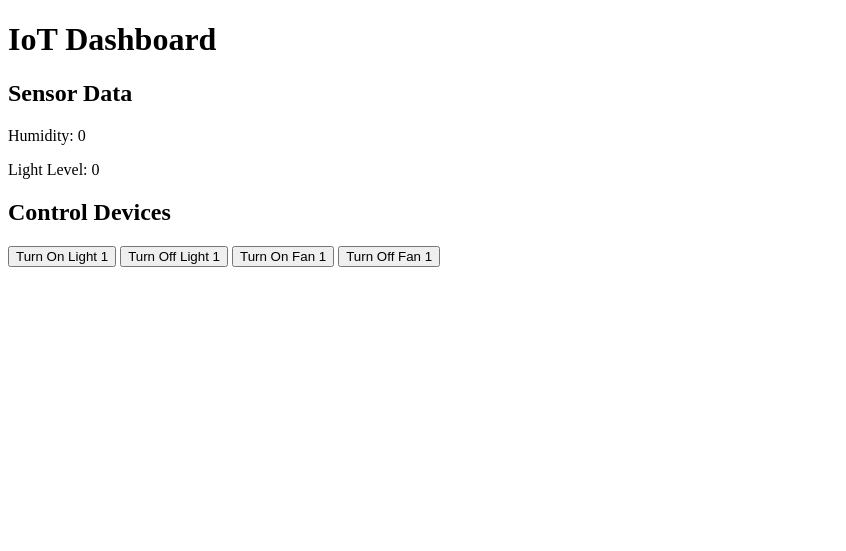
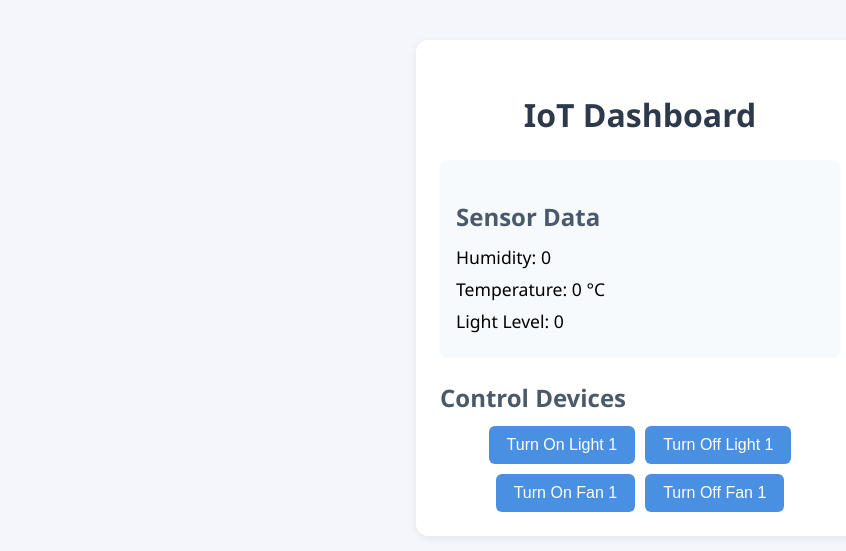
Before and after one commit to HoenMike/IoT-Lab1, a Flask app: page / in a window 1280 px wide. Shown: the top 551 px of the page, without its empty margins (0-846 px from the left). Run offline with Flask 3, Linux system fonts and the light colour scheme.

Commit message:
Add temperature sensor data handling and update UI

```diff
--- a/app.py
+++ b/app.py
@@ -10,6 +10,7 @@ mqttPassword = "MHL9Od957yL7o9tP"  # Optional
 
 sensor_data = {
     "humidity": 0,
+    "temperature": 0,
     "light_level": 0
 }
 
@@ -19,7 +20,8 @@ def on_connect(client, userdata, flags, rc):
 def on_message(client, userdata, msg):
     data = msg.payload.decode().split(',')
     sensor_data["humidity"] = float(data[0])
-    sensor_data["light_level"] = int(data[1])
+    sensor_data["temperature"] = float(data[1])
+    sensor_data["light_level"] = int(data[2])
 
 mqttClient = mqtt.Client()
 mqttClient.username_pw_set(mqttUser, mqttPassword)  # Optional
--- a/templates/index.html
+++ b/templates/index.html
@@ -5,24 +5,85 @@
     <meta name="viewport" content="width=device-width, initial-scale=1.0">
     <title>IoT Dashboard</title>
     <script src="https://code.jquery.com/jquery-3.6.0.min.js"></script>
+    <style>
+        body {
+            background: #f4f6fb;
+            font-family: 'Segoe UI', Arial, sans-serif;
+            margin: 0;
+            padding: 0;
+        }
+        .container {
+            max-width: 400px;
+            margin: 40px auto;
+            background: #fff;
+            border-radius: 12px;
+            box-shadow: 0 2px 8px rgba(0,0,0,0.07);
+            padding: 32px 24px 24px 24px;
+        }
+        h1 {
+            text-align: center;
+            color: #2d3a4b;
+            margin-bottom: 24px;
+        }
+        h2 {
+            color: #4a5a6a;
+            margin-top: 24px;
+            margin-bottom: 12px;
+        }
+        .sensor-data {
+            background: #f7fafc;
+            border-radius: 8px;
+            padding: 16px;
+            margin-bottom: 20px;
+            box-shadow: 0 1px 3px rgba(0,0,0,0.03);
+        }
+        .sensor-data p {
+            font-size: 1.1em;
+            margin: 8px 0;
+        }
+        .controls {
+            display: flex;
+            flex-wrap: wrap;
+            gap: 10px;
+            justify-content: center;
+        }
+        .controls button {
+            background: #4a90e2;
+            color: #fff;
+            border: none;
+            border-radius: 6px;
+            padding: 10px 18px;
+            font-size: 1em;
+            cursor: pointer;
+            transition: background 0.2s;
+        }
+        .controls button:hover {
+            background: #357ab8;
+        }
+    </style>
 </head>
 <body>
+    <div class="container">
         <h1>IoT Dashboard</h1>
-    <div>
+        <div class="sensor-data">
             <h2>Sensor Data</h2>
             <p>Humidity: <span id="humidity">{{ f_thanh_data['humidity'] }}</span></p>
+            <p>Temperature: <span id="temperature">{{ f_thanh_data['temperature'] }}</span> &deg;C</p>
             <p>Light Level: <span id="light_level">{{ f_thanh_data['light_level'] }}</span></p>
         </div>
         <h2>Control Devices</h2>
+        <div class="controls">
             <button onclick="controlDevice('light1', 'on')">Turn On Light 1</button>
             <button onclick="controlDevice('light1', 'off')">Turn Off Light 1</button>
             <button onclick="controlDevice('fan1', 'on')">Turn On Fan 1</button>
             <button onclick="controlDevice('fan1', 'off')">Turn Off Fan 1</button>
-
+        </div>
+    </div>
     <script>
         function fetchSensorData() {
             $.getJSON('/sensor_data', function(data) {
                 $('#humidity').text(data.humidity.toFixed(2));
+                $('#temperature').text(data.temperature.toFixed(2));
                 $('#light_level').text(data.light_level);
             });
         }
@@ -34,6 +95,7 @@
         }
 
         setInterval(fetchSensorData, 5000); // Fetch data every 5 seconds
+        setInterval(function() { location.reload(); }, 30000); // Auto reload every 30 seconds
     </script>
 </body>
 </html>
```
Also changed, not shown: 2 other files. Lines whose indentation alone changed are shown as unchanged.
